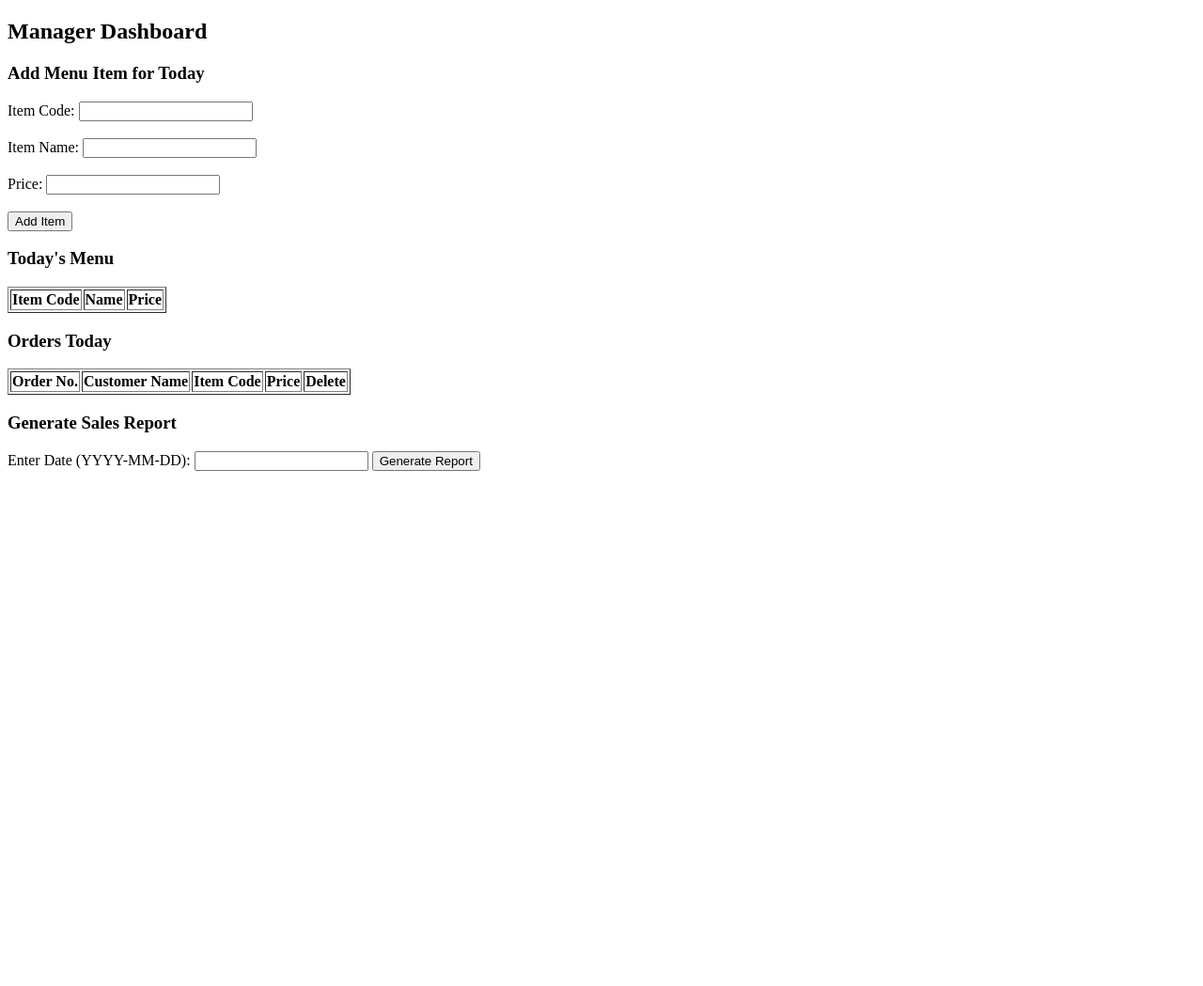
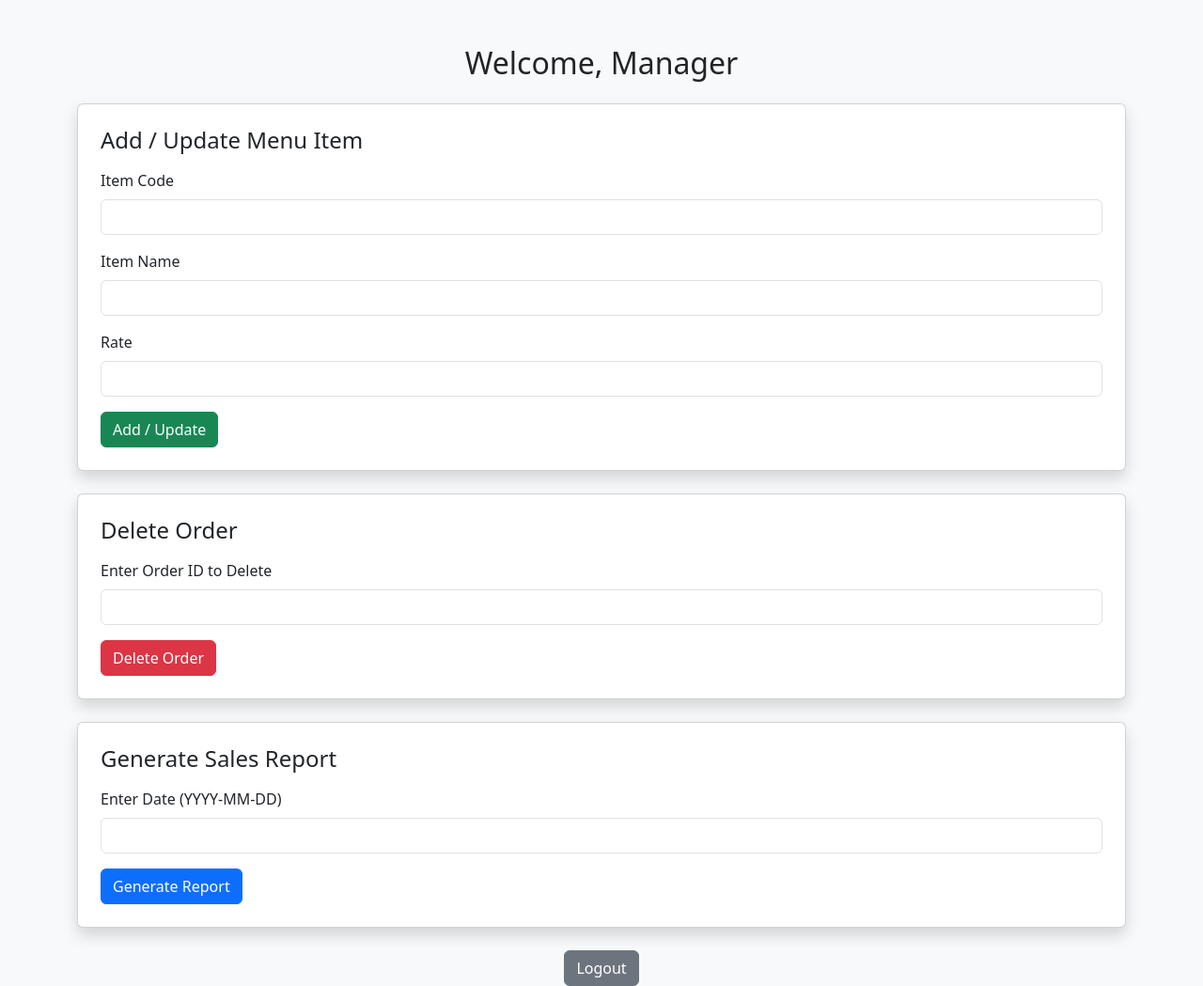
Before and after one commit to nishanth-cyber-code/food-order-app, a Flask app: template templates/manager_dashboard.html in a window 1280 px wide. Shown: the whole page at 94% size. Before the commit the page ends 501 px from the top, so only its background shows below. Run offline with Flask 3, Linux system fonts and the light colour scheme; the template is opened without the code that fills it, so the values that code supplies are empty.

Commit message:
Updated templates with new Bootstrap design

```diff
--- a/templates/manager_dashboard.html
+++ b/templates/manager_dashboard.html
@@ -2,62 +2,60 @@
 <html>
 <head>
     <title>Manager Dashboard</title>
+    <link href="https://cdn.jsdelivr.net/npm/bootstrap@5.3.2/dist/css/bootstrap.min.css" rel="stylesheet">
 </head>
-<body>
-    <h2>Manager Dashboard</h2>
-
-    <h3>Add Menu Item for Today</h3>
-    <form method="POST" action="/add_menu">
-        <label>Item Code:</label>
-        <input type="text" name="item_code" required><br><br>
-        <label>Item Name:</label>
-        <input type="text" name="item_name" required><br><br>
-        <label>Price:</label>
-        <input type="number" name="price" required><br><br>
-        <button type="submit">Add Item</button>
+<body class="bg-light">
+<div class="container mt-5">
+    <h2 class="text-center mb-4">Welcome, Manager</h2>
+    {% with messages = get_flashed_messages() %}
+    {% if messages %}
+    <div class="alert alert-info">
+        {{ messages[0] }}
+    </div>
+    {% endif %}
+    {% endwith %}
+    <div class="card shadow p-4 mb-4">
+        <h4 class="mb-3">Add / Update Menu Item</h4>
+        <form method="POST" action="/update_menu">
+            <div class="mb-3">
+                <label class="form-label">Item Code</label>
+                <input type="text" name="code" class="form-control" required>
+            </div>
+            <div class="mb-3">
+                <label class="form-label">Item Name</label>
+                <input type="text" name="name" class="form-control" required>
+            </div>
+            <div class="mb-3">
+                <label class="form-label">Rate</label>
+                <input type="number" name="rate" class="form-control" required>
+            </div>
+            <button type="submit" class="btn btn-success">Add / Update</button>
+        </form>
+    </div>
+    <div class="card shadow p-4 mb-4">
+        <h4 class="mb-3">Delete Order</h4>
+        <form method="POST" action="/delete_order">
+            <div class="mb-3">
+                <label class="form-label">Enter Order ID to Delete</label>
+                <input type="number" name="order_id" class="form-control" required>
+            </div>
+            <button type="submit" class="btn btn-danger">Delete Order</button>
+        </form>
+    </div>
+    <div class="card shadow p-4 mb-4">
+        <h4 class="mb-3">Generate Sales Report</h4>
+        <form method="POST" action="/sales_report">
+            <div class="mb-3">
+                <label class="form-label">Enter Date (YYYY-MM-DD)</label>
+                <input type="text" name="report_date" class="form-control" required>
+            </div>
+            <button type="submit" class="btn btn-primary">Generate Report</button>
+        </form>
+    </div>
+    <form method="POST" action="/logout" class="text-center">
+        <button type="submit" class="btn btn-secondary">Logout</button>
     </form>
-
-    <h3>Today's Menu</h3>
-    <table border="1">
-        <tr>
-            <th>Item Code</th>
-            <th>Name</th>
-            <th>Price</th>
-        </tr>
-        {% for item in menu %}
-        <tr>
-            <td>{{ item.item_code }}</td>
-            <td>{{ item.item_name }}</td>
-            <td>{{ item.price }}</td>
-        </tr>
-        {% endfor %}
-    </table>
-
-    <h3>Orders Today</h3>
-    <table border="1">
-        <tr>
-            <th>Order No.</th>
-            <th>Customer Name</th>
-            <th>Item Code</th>
-            <th>Price</th>
-            <th>Delete</th>
-        </tr>
-        {% for order in orders %}
-        <tr>
-            <td>{{ order.order_no }}</td>
-            <td>{{ order.customer_name }}</td>
-            <td>{{ order.item_code }}</td>
-            <td>{{ order.total_price }}</td>
-            <td><a href="/delete_order/{{ order.id }}">Delete</a></td>
-        </tr>
-        {% endfor %}
-    </table>
-
-    <h3>Generate Sales Report</h3>
-    <form method="POST" action="/sales_report">
-        <label>Enter Date (YYYY-MM-DD):</label>
-        <input type="text" name="report_date" required>
-        <button type="submit">Generate Report</button>
-    </form>
+</div>
+<script src="https://cdn.jsdelivr.net/npm/bootstrap@5.3.2/dist/js/bootstrap.bundle.min.js"></script>
 </body>
 </html>
```
Also changed, not shown: templates/bill.html (+40 -7 lines), templates/customer_dashboard.html (+37 -14 lines), templates/login.html (+29 -18 lines), templates/sales_report.html (+34 -14 lines).
